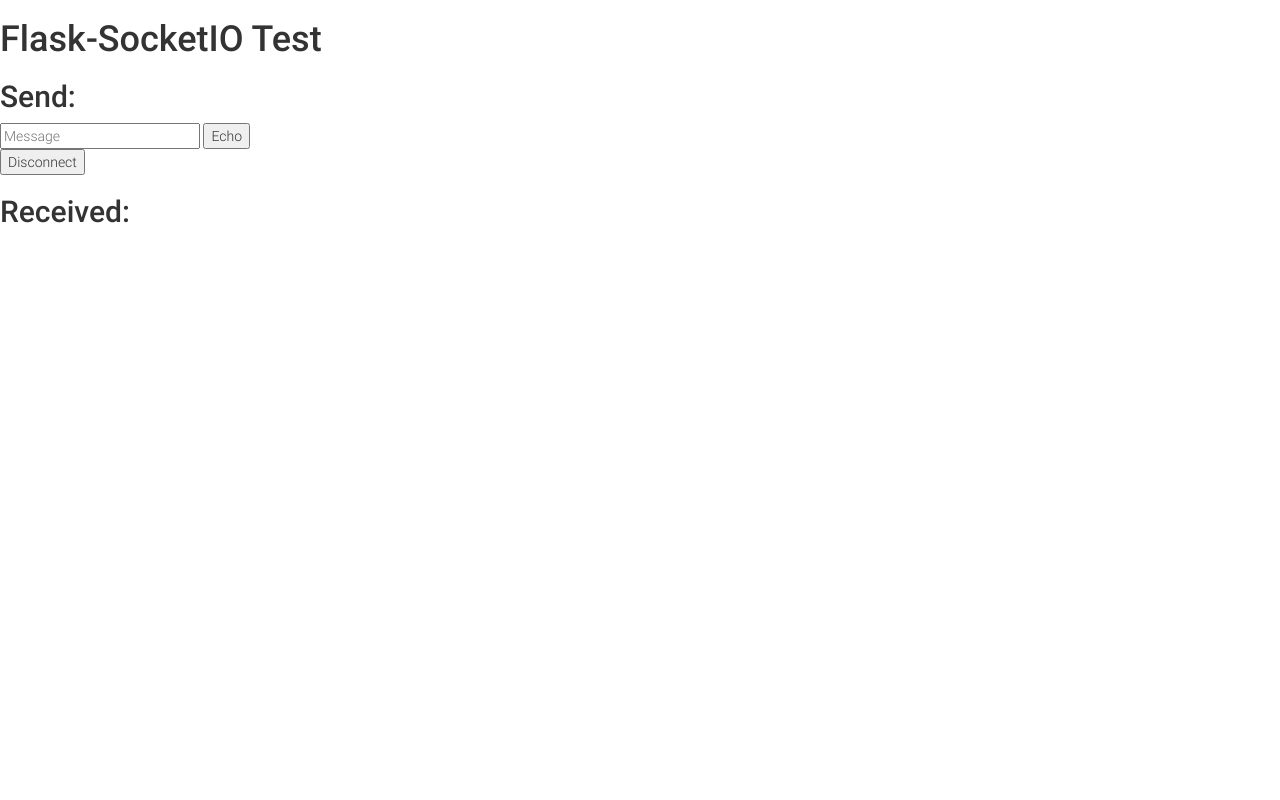
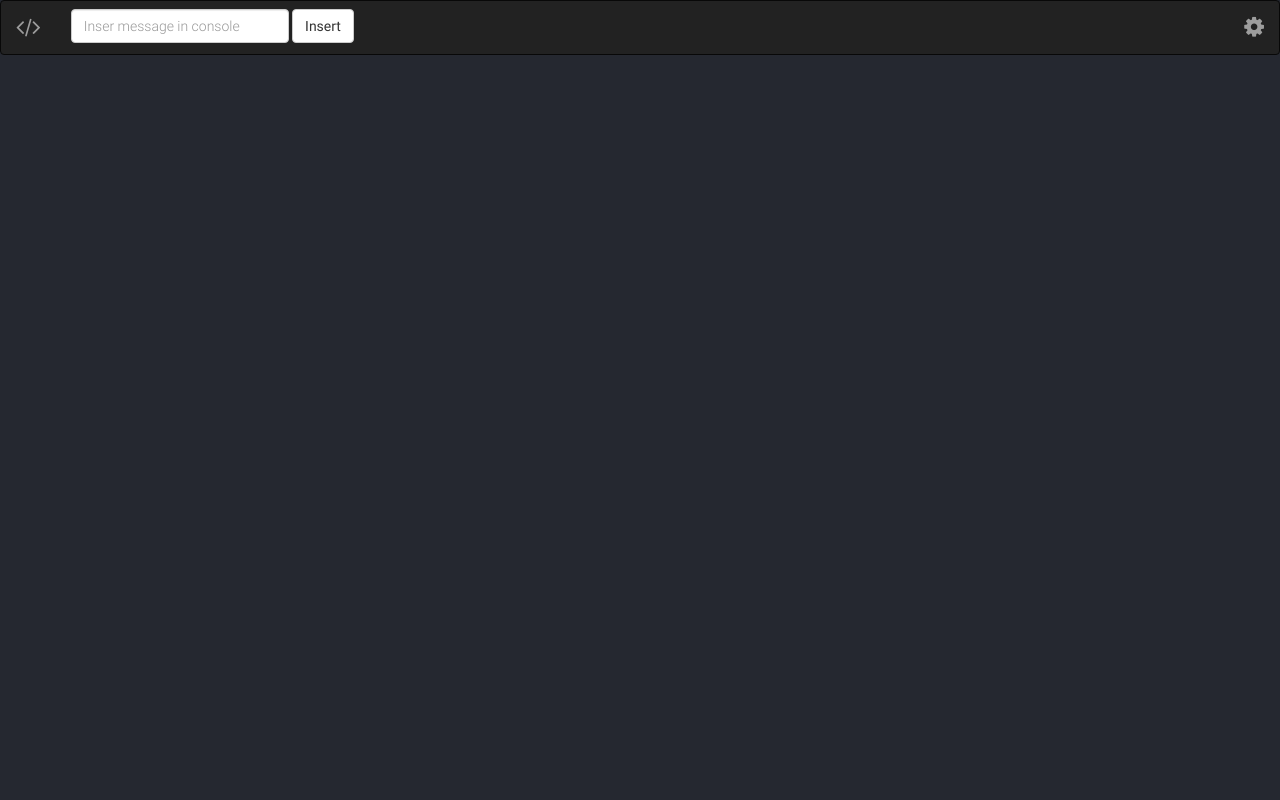
Before and after one commit to andrei-duhnea/python3-logtailer, a Flask app: page / in a window 1280 px wide. Run offline with Flask 2, Linux system fonts and the light colour scheme; parts of the project's set-up code (start-up, migrations or seed data) failed here and were passed over; some libraries are stand-ins or nearby versions.

Commit message:
Changed to black theme.

```diff
--- a/app.py
+++ b/app.py
@@ -54,7 +54,7 @@
 
 @socketio.on('connect')
 def test_connect():
-    emit('my response', {'msg': 'Connected'})
+    emit('my response', {'msg': 'Flask Connected'})
 
 
 if __name__ == '__main__':
--- a/static/app.js
+++ b/static/app.js
@@ -17,7 +17,7 @@
             html_style = 'style="color: ' + msg.color + '"'
         }
 
-        var html = '<div class="row' + row_no +'" ' + html_style +'>';
+        var html = '<div id="crown' + row_no +'" class="crow "' + html_style +'>';
 
         if(msg.ip != undefined) {
             html += '[' + msg.ip + '] ';
@@ -43,7 +43,7 @@
 
     // event handler for new connections
     socket.on('connect', function() {
-        socket.emit('my event', {data: 'I\'m connected!'});
+        socket.emit('my event', {data: 'socket.io Connected'});
     });
 
     // handlers for the different forms in the page
@@ -63,6 +63,11 @@
         updateConsoleSize();
     });
 
+    $('#console').on('click','.crow', function () {
+        $(this).parent().find('.crow').css('background-color', '');
+        $(this).css('background-color', '#424124');
+    });
+
 });
 
 function updateConsoleSize() {
--- a/static/css/app.css
+++ b/static/css/app.css
@@ -92,12 +92,23 @@
 body {
     font-family: "Roboto", "Helvetica Neue", Helvetica, Arial, sans-serif;
     font-weight: 300;
+    background-color: #252830;
+    color: white;
 }
 
 #console {
     /* don't set margin */
     padding: 5px;
+    font-weight: 400;
 }
 
-#console > div:nth-child(even) {background: #CCC}
-#console > div:nth-child(odd) {background: #FFF}
+#console > div:nth-child(even) {background: #252830}
+#console > div:nth-child(odd) {background: #2A2F3D}
+
+#console > div {
+    padding-left: 30px;
+}
+
+.navbar-custom-dropdown, .navbar-brand {
+    font-size: 23px;
+}
--- a/templates/index.html
+++ b/templates/index.html
@@ -23,20 +23,40 @@
 
 {% block content %}
 
-    <h1>Flask-SocketIO Test</h1>
+    <nav class="navbar navbar-inverse">
+        <div class="container-fluid">
 
-    <h2>Send:</h2>
+            <div class="navbar-header">
+                <a class="navbar-brand" href="#">
+                    <i class="fa fa-code"></i>
+                </a>
+            </div>
 
-    <form id="emit" method="POST" action='#'>
-        <input type="text" name="emit_data" id="emit_data" placeholder="Message">
-        <input type="submit" value="Echo">
-    </form>
+            <form class="navbar-form navbar-left" role="search" id="emit" method="POST" action='#'>
+                <div class="form-group">
+                    <input type="text" class="form-control" name="emit_data" id="emit_data" placeholder="Inser message in console">
+                </div>
+                <button type="submit" class="btn btn-default">Insert</button>
+            </form>
 
-    <form id="disconnect" method="POST" action="#">
-        <input type="submit" value="Disconnect">
-    </form>
+            <ul class="nav navbar-nav navbar-right">
+                <li><a href="#">
+                    <div class="dropdown navbar-custom-dropdown">
+                        <i class="fa fa-cog dropdown-toggle" id="dropdownMenu1" data-toggle="dropdown" aria-haspopup="true" aria-expanded="true"></i>
 
-    <h2>Received:</h2>
+                        <ul class="dropdown-menu" aria-labelledby="dropdownMenu1">
+                            <li role="separator" class="divider"></li>
+                            <li>
+                                <form id="disconnect" method="POST" action="#">
+                                    <input class="btn btn-danger" type="submit" value="Disconnect">
+                                </form>
+                            </li>
+                        </ul>
+                    </div>
+                </a></li>
+            </ul>
+        </div>
+    </nav>
 
     <div id="console" style="overflow:auto"></div>
 
```
